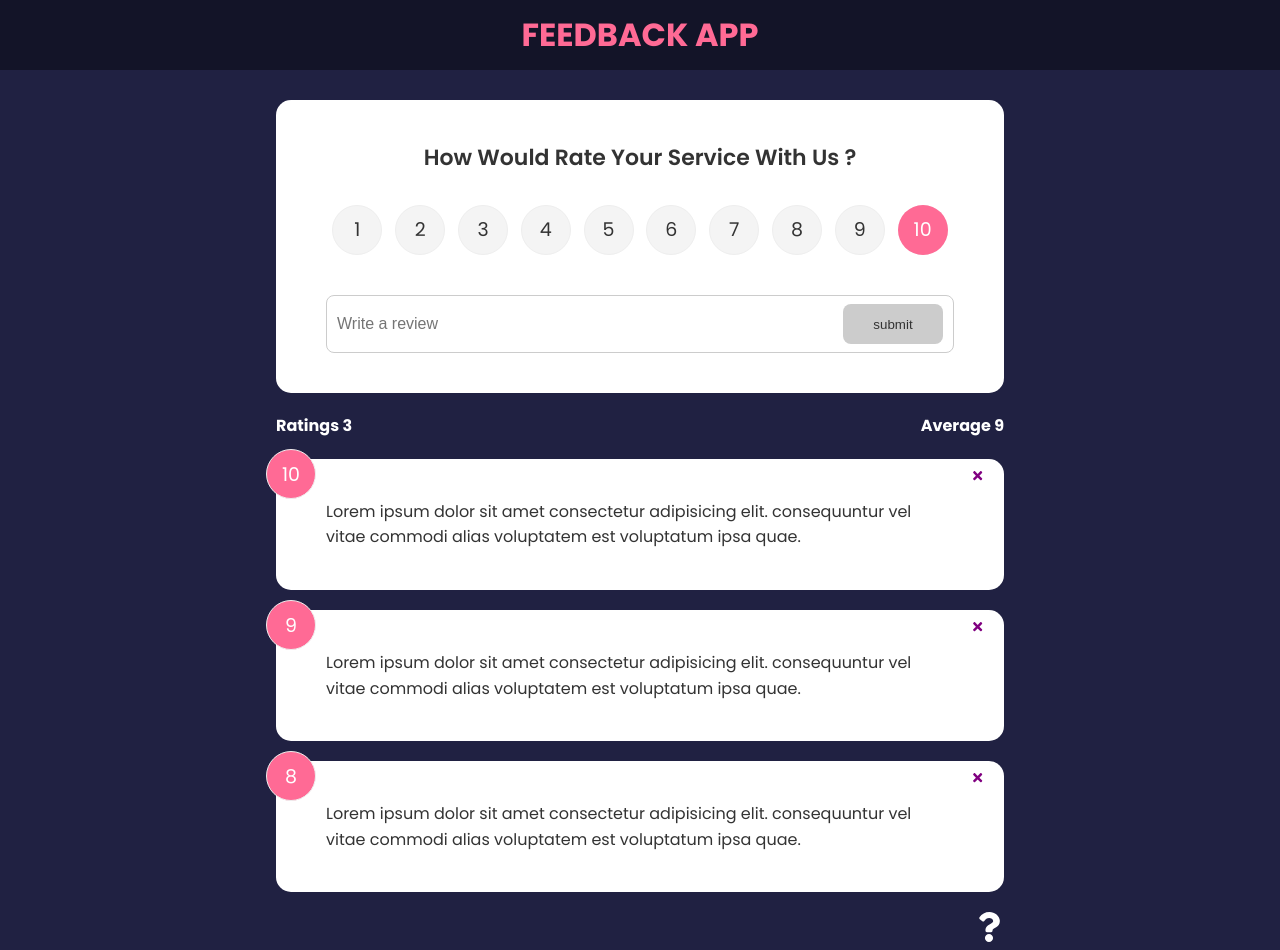
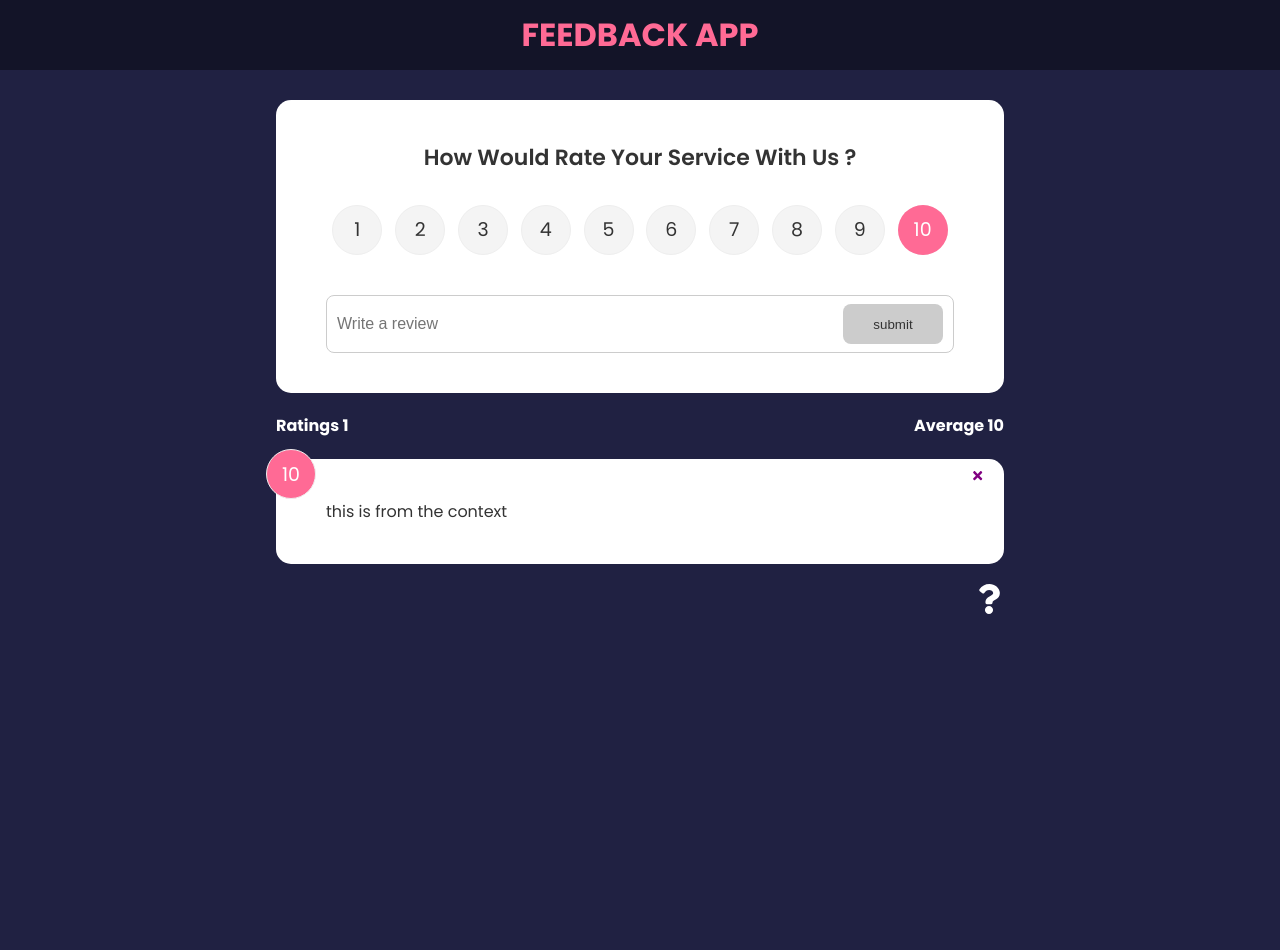
Before and after one commit to Oladimeji-Dev/feedback-app, a React (Create React App) app: page / in a window 1280 px wide. After the commit the page ends 800 px from the top, so only its background shows below. Built offline with nearby package versions, Linux system fonts and the light colour scheme.

Commit message:
the Globalstate was changed to useContext

```diff
--- a/src/App.js
+++ b/src/App.js
@@ -1,39 +1,26 @@
 // Written by Saliman Abdul-wasiu oladimeji
 import React from "react";
-import { useState } from "react";
-import { v4 as uuidv4 } from "uuid";
 import { BrowserRouter as Router, Routes, Route } from "react-router-dom";
 import Header from "./component/Header";
-import FeedbackData from "./FeedbackData";
 import FeedbackList from "./component/FeedbackList";
 import FeedbackStats from "./component/FeedbackStats";
 import FeedbackForm from "./component/FeedbackForm";
 import AboutPage from "./component/pages/AboutPage";
+import { FeedbackProvider } from "./context/FeedbackContext";
 import AboutIcon from "./component/AboutIcon";
 function App(){
-    const [feedback, setFeedback] = useState(FeedbackData)
-    const removeFeedback = (id) =>{
-        if(window.confirm("Are you sure you want to delete ?")){
-            setFeedback(feedback.filter((item)=> item.id !==id))
-        }
-    }
-    const AddFeedback = function(addedFeedback){
-        addedFeedback.id = uuidv4()
-        setFeedback([addedFeedback, ...feedback])
-
-    }
-
     return(
         <div>
+            <FeedbackProvider>
                 <Router>
                     <Header />
                     <div className="container">
                         <Routes>
                             <Route exact path="/" element = {
                                 <>
-                                <FeedbackForm handleAddFeedback = {AddFeedback}/>
-                                <FeedbackStats feedback={feedback} />
-                                <FeedbackList feedback = {feedback} handleFeedback = {removeFeedback} />
+                                    <FeedbackForm />
+                                    <FeedbackStats/>
+                                    <FeedbackList />
                                 </>
                             }>
                             </Route>
@@ -42,6 +29,7 @@ function App(){
                         <AboutIcon />
                     </div>
                 </Router>
+            </FeedbackProvider>
         </div>
     )
 }
--- a/src/component/Feedback.jsx
+++ b/src/component/Feedback.jsx
@@ -1,12 +1,14 @@
 import {FaTimes} from "react-icons/fa"
 import Card from "./shared/Card"
+import {useContext} from 'react'
+import FeedbackContext from "../context/FeedbackContext"
 
-function Feedback({data, deleteFeedback}) {
-
+function Feedback({data}) {
+  const {removeFeedback} = useContext(FeedbackContext)
   return (
     <Card reverse = {false}>
             <div className="num-display">{data.rating}</div>
-            <button onClick={() =>deleteFeedback(data.id)} className="close" >
+            <button onClick={() =>removeFeedback(data.id)} className="close" >
               <FaTimes color="purple" />
             </button>
             <div className="text-display">{data.text}</div>
--- a/src/component/FeedbackForm.jsx
+++ b/src/component/FeedbackForm.jsx
@@ -2,13 +2,14 @@ import { useState } from "react"
 import Card from "./shared/Card"
 import Button from "./shared/Button"
 import RatingSelect from "./RatingSelect"
-function FeedbackForm({handleAddFeedback}) {
+import {useContext} from 'react'
+import FeedbackContext  from "../context/FeedbackContext"
+function FeedbackForm() {
     const [text, setText] = useState('')
     const [message, setMessage] = useState("")
     const [btnisDisabled, setIsDisable] = useState(true)
     const [rating, setRating] = useState(10)
-
-
+    const {AddFeedback} = useContext(FeedbackContext)
 
     function handleChangetext(e){
         if (text === ""){
@@ -32,7 +33,7 @@ function FeedbackForm({handleAddFeedback}) {
             rating
             }
 
-            handleAddFeedback(feedData)
+            AddFeedback(feedData)
             setText('')
         }else{
             setIsDisable(true)
--- a/src/component/FeedbackList.jsx
+++ b/src/component/FeedbackList.jsx
@@ -1,6 +1,14 @@
 import Feedback  from "./Feedback"
 import {AnimatePresence,motion} from 'framer-motion'
-function FeedbackList({feedback, handleFeedback}) {
+import {useContext} from 'react'
+import FeedbackContext from "../context/FeedbackContext"
+
+
+
+
+function FeedbackList({handleFeedback}) {
+    const {feedback} = useContext(FeedbackContext)
+
     if(feedback.length === 0){
         return <h2 className="container">no list yet</h2>
     }
@@ -16,7 +24,7 @@ function FeedbackList({feedback, handleFeedback}) {
                         animate= {{opacity: 1}}
                         exit = {{opacity: 0}}
                     >
-                        <Feedback key={item.id} data={item} deleteFeedback ={handleFeedback} />
+                        <Feedback key={item.id} data={item} />
                     </motion.div>
                 ))
             }
--- a/src/component/FeedbackStats.jsx
+++ b/src/component/FeedbackStats.jsx
@@ -1,4 +1,8 @@
-function FeedbackStats({feedback}) {
+import {useContext} from 'react'
+import FeedbackContext from "../context/FeedbackContext"
+
+function FeedbackStats() {
+  const {feedback} = useContext(FeedbackContext)
     let average = feedback.reduce((acc,cur)=> {
         return acc + cur.rating
     },0) / feedback.length
--- /dev/null
+++ b/src/context/FeedbackContext.js
@@ -0,0 +1,37 @@
+import { createContext,useState } from "react";
+import { v4 as uuidv4 } from "uuid";
+
+const FeedbackContext = createContext()
+
+export const FeedbackProvider = ({children}) =>{
+    const [feedback,setFeedback] = useState([{
+        id: 1,
+        text:'this is from the context',
+        rating:10
+    }])
+
+    const removeFeedback = (id) =>{
+        if(window.confirm("Are you sure you want to delete ?")){
+            setFeedback(feedback.filter((item)=> item.id !==id))
+        }
+    }
+
+    const AddFeedback = function(addedFeedback){
+        addedFeedback.id = uuidv4()
+        setFeedback([addedFeedback, ...feedback])
+
+    }
+
+    return<FeedbackContext.Provider
+        value={{
+            feedback,
+            removeFeedback,
+            AddFeedback
+        }}
+    >
+            {children}
+        </FeedbackContext.Provider>
+
+}
+
+export default FeedbackContext
```
Lines whose indentation alone changed are shown as unchanged.
